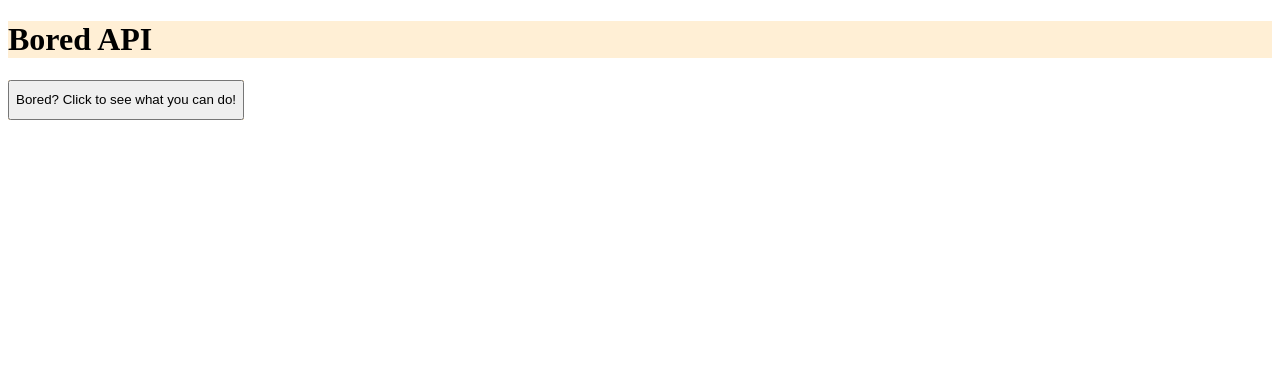
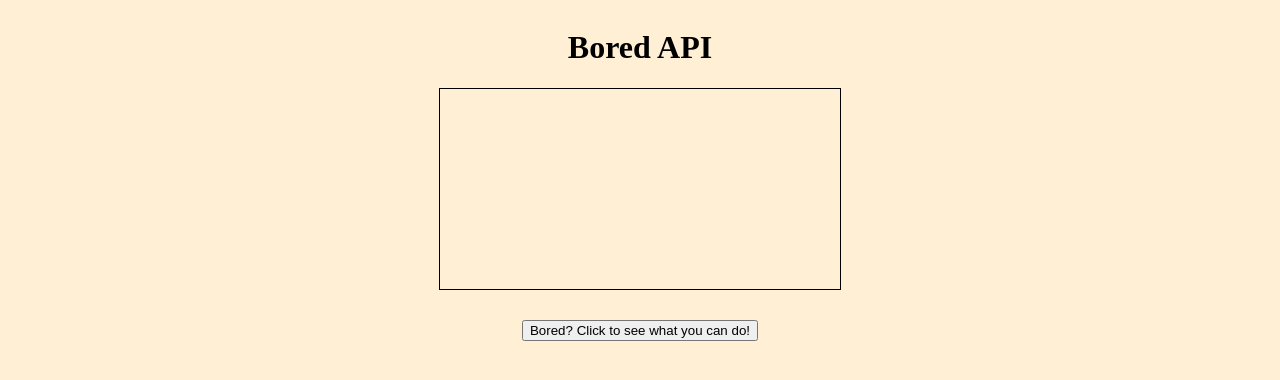
Before and after one commit to YunaHan53/bored-api-app, a React (Vite) app: page / in a window 1280 px wide. Shown: the top 380 px of the page. Built offline with nearby package versions, Linux system fonts and the light colour scheme.

Commit message:
Added styling to content

```diff
--- a/css/index.css
+++ b/css/index.css
@@ -1,12 +1,25 @@
 #root {
-  display: flex;
-  align-content: center;
   text-align: center;
 }
 
 .container {
   display: flex;
-  align-content: center;
-  text-align: center;
+  justify-content: center;
   background-color: papayawhip;
 }
+
+.box {
+  display: block;
+  align-items: center;
+  justify-content: center;
+}
+
+.activity {
+  width: 400px;
+  height: 200px;
+  border: 1px solid black;
+}
+
+.btn {
+  margin-top: 10px;
+}
--- a/index.html
+++ b/index.html
@@ -6,10 +6,7 @@
     <link href="https://fonts.googleapis.com/css?family=Bree+Serif|Open+Sans:400,700" rel="stylesheet">
     <link rel="stylesheet" href="./css/index.css">
   </head>
-  <body>
-    <header>
-      <h1 class="logo container">Bored API</h1>
-    </header>
+  <body class="container">
 
     <div id="root"></div>
     <script src="js/index.js"></script>
--- a/js/App.js
+++ b/js/App.js
@@ -20,11 +20,12 @@ const App = props => {
 
 
   return (
-    <div className="container">
-      <h2>{activity}</h2>
-      <button className="btn" onClick={() => getActivity()}>
+    <div className="box">
+      <h1 className="logo">Bored API</h1>
+      <h2 className="activity">{activity}</h2>
+      <p><button className="btn" onClick={() => getActivity()}>
         Bored? Click to see what you can do!
-      </button>
+      </button></p>
     </div>
   )
 }
--- a/package.json
+++ b/package.json
@@ -11,8 +11,9 @@
     "axios": "^0.19.2",
     "core-js": "^3.6.5",
     "gh-pages": "^2.2.0",
-    "react": "^16.13.1",
-    "react-dom": "^16.13.1",
+    "react": ">=16.8.0",
+    "react-bootstrap": "^1.0.1",
+    "react-dom": ">=16.8.0",
     "styled-components": "^5.1.1"
   },
   "devDependencies": {
```
Also changed, not shown: 1 other file (tests, documents, lock files or other folders).
